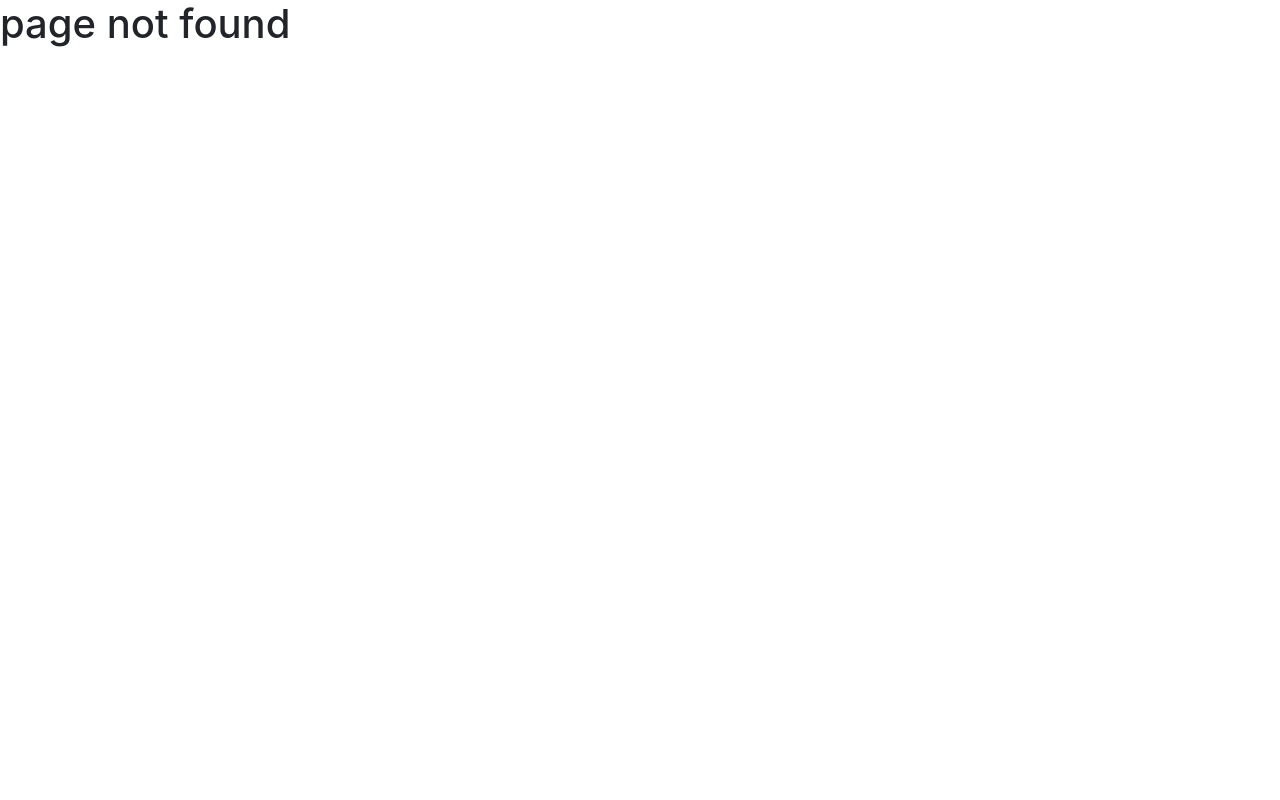
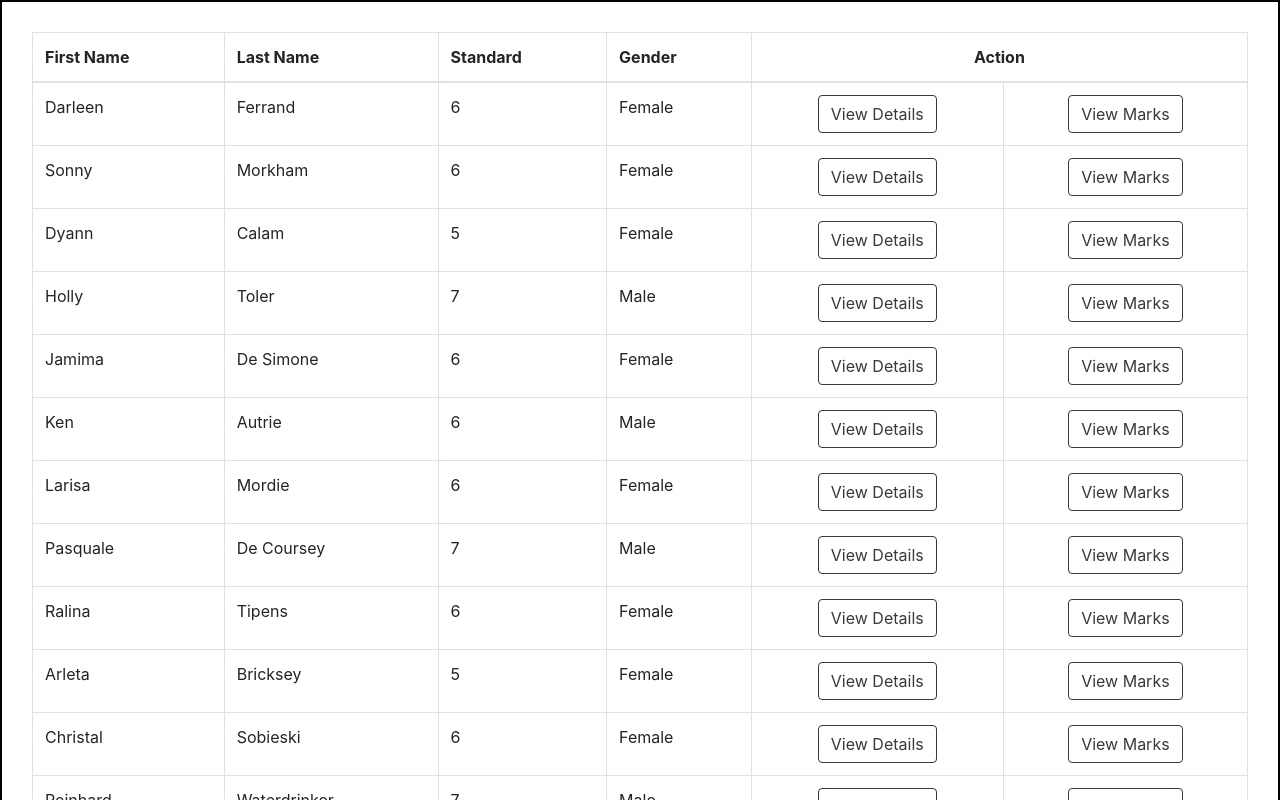
Before and after one commit to Meet1707/react-nested-routes, a React (Create React App) app: page /students-list/1/student-details in a window 1280 px wide. Before the commit this address had no page. Shown: the top 800 px of the page. Built offline with nearby package versions, Linux system fonts and the light colour scheme.

Commit message:
Nested routing

```diff
--- a/src/App.js
+++ b/src/App.js
@@ -4,7 +4,7 @@ import { Redirect } from "react-router-dom";
 class App extends React.Component {
   render() {
     return (<>
-      <Redirect to="/students-list"/>
+      <Redirect to="/students-list" />
     </>);
   }
 }
--- a/src/index.js
+++ b/src/index.js
@@ -3,18 +3,19 @@ import ReactDOM from 'react-dom';
 import './index.css';
 import App from './App';
 import * as serviceWorker from './serviceWorker';
-import { BrowserRouter, Switch, Route } from 'react-router-dom';
+import { BrowserRouter, Switch, Route, Redirect } from 'react-router-dom';
 import 'bootstrap/dist/css/bootstrap.min.css';
 import ListStudents from './student-list';
 import PageNotFound from './page-not-found';
 const routing = (
-    <BrowserRouter>
-        <Switch>
-            <Route exact path="/students-list" component={ListStudents} />
-            <Route exact path="/" component={App} />
-            <Route path="*" component={PageNotFound} />
-        </Switch>
-    </BrowserRouter>
+  <BrowserRouter>
+    <Switch>
+      <Route path="/students-list/:id/" component={ListStudents} />
+      <Route path="/students-list" component={ListStudents} />
+      <Route exact path="/" render={() => <Redirect to="/students-list" />} />
+      <Route component={PageNotFound} />
+    </Switch>
+  </BrowserRouter>
 );
 ReactDOM.render(routing, document.getElementById('root'));
 
--- a/src/student-details.js
+++ b/src/student-details.js
@@ -1,15 +1,13 @@
 import React from 'react';
 import data from './students_data.json';
 import { Card, Container, Row, Col } from 'react-bootstrap';
+
 class StudentDetails extends React.Component {
 
   render() {
 
     var { id } = this.props.match.params;
-        let student = data.filter(d => {
-            if (d.id == id)
-                return d
-        })
+    let student = data.filter(d => { return d.id == id })
     let { first_name, last_name, DOB, father, mother, email, standard, gender } = student[0];
     return (<div className="mx-auto w-50">
       <Card>
--- a/src/student-list.js
+++ b/src/student-list.js
@@ -4,9 +4,12 @@ import { Table, Button } from 'react-bootstrap';
 import { Route } from 'react-router-dom';
 import StudentMarks from './student-marks';
 import StudentDetails from './student-details';
-import PageNotFound from './page-not-found';
+import PageNotFound from './page-not-found.js';
+
 class ListStudents extends React.Component {
+
   render() {
+    console.log(this.props.match.url);
 
     return (<div className="studentList">
       <Table bordered responsive>
@@ -47,8 +50,10 @@ class ListStudents extends React.Component {
         }
       </Table>
       <hr />
-            <Route exact path="/students-list/:id/student-marks" component={StudentMarks} />
-            <Route exact path="/students-list/:id/student-details" component={StudentDetails} />
+      {/* <Route path={`${this.props.match.path}/:id/student-marks`} component={StudentMarks} /> */}
+      <Route path={`${this.props.match.path}/:id/student-marks`} component={StudentMarks} />
+      <Route path="/students-list/:id/student-details" component={StudentDetails} />
+
     </div>);
   }
 }
```
Also changed, not shown: src/bg.png (added). Lines whose indentation alone changed are shown as unchanged.
